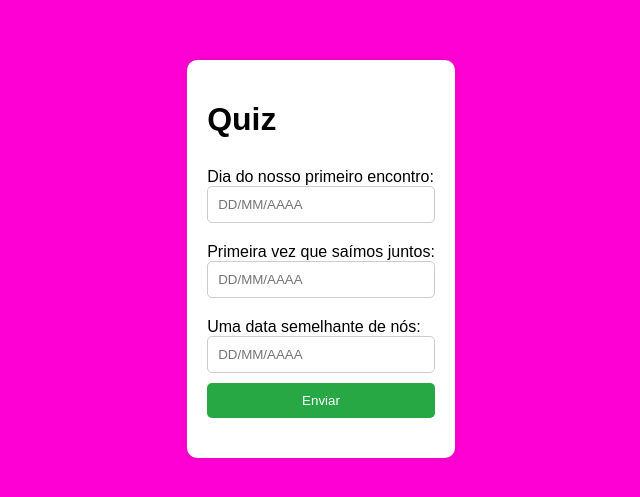
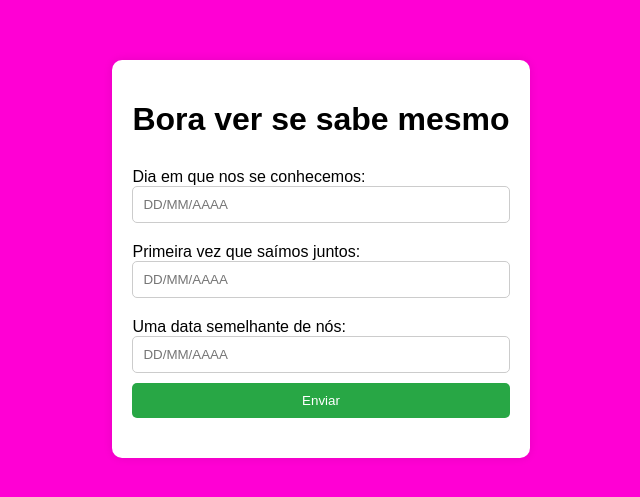
Before and after one commit to DiegoDevJ/DiegoDevJ.github.io, a plain HTML site: page index.html in a window 1280 px wide. Shown: the part 141-638 px from the top of the page, without its empty margins (319-959 px from the left). Drawn offline with Linux system fonts and the light colour scheme.

Commit message:
Update index.html
teste

```diff
--- a/index.html
+++ b/index.html
@@ -8,9 +8,9 @@
 </head>
 <body>
     <div class="quiz-container">
-        <h1>Quiz</h1>
+        <h1>Bora ver se sabe mesmo</h1>
         <form id="quizForm">
-            <label for="q1">Dia do nosso primeiro encontro:</label>
+            <label for="q1">Dia em que nos se conhecemos:</label>
             <input type="text" id="q1" name="q1" placeholder="DD/MM/AAAA" required>
 
             <label for="q2">Primeira vez que saímos juntos:</label>
```
